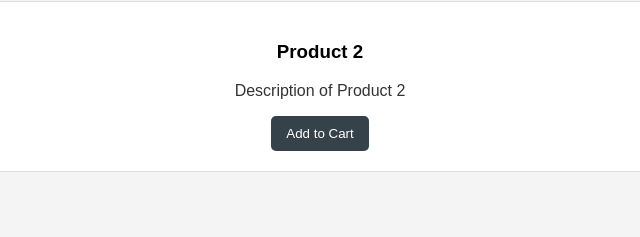
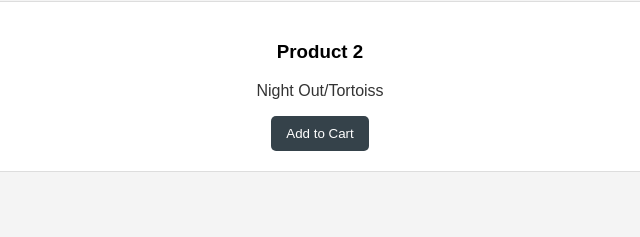
Before and after one commit to hengky125/20924745_HENGKI-RANDANI_E-COMMERS_UAS, a plain HTML site: page index.html in a window 1280 px wide. Shown: the part 418-655 px from the top of the page, 320-960 px from the left. Drawn offline with Linux system fonts and the light colour scheme.

Commit message:
product 2

```diff
--- a/index.html
+++ b/index.html
@@ -28,7 +28,7 @@
             </div>
             <div class="product" id="product2">
                 <h3>Product 2</h3>
-                <p>Description of Product 2</p>
+                <p>Night Out/Tortoiss</p>
                 <button onclick="addToCart('Product 2')">Add to Cart</button>
             </div>
             <!-- More products can be added here -->
```
